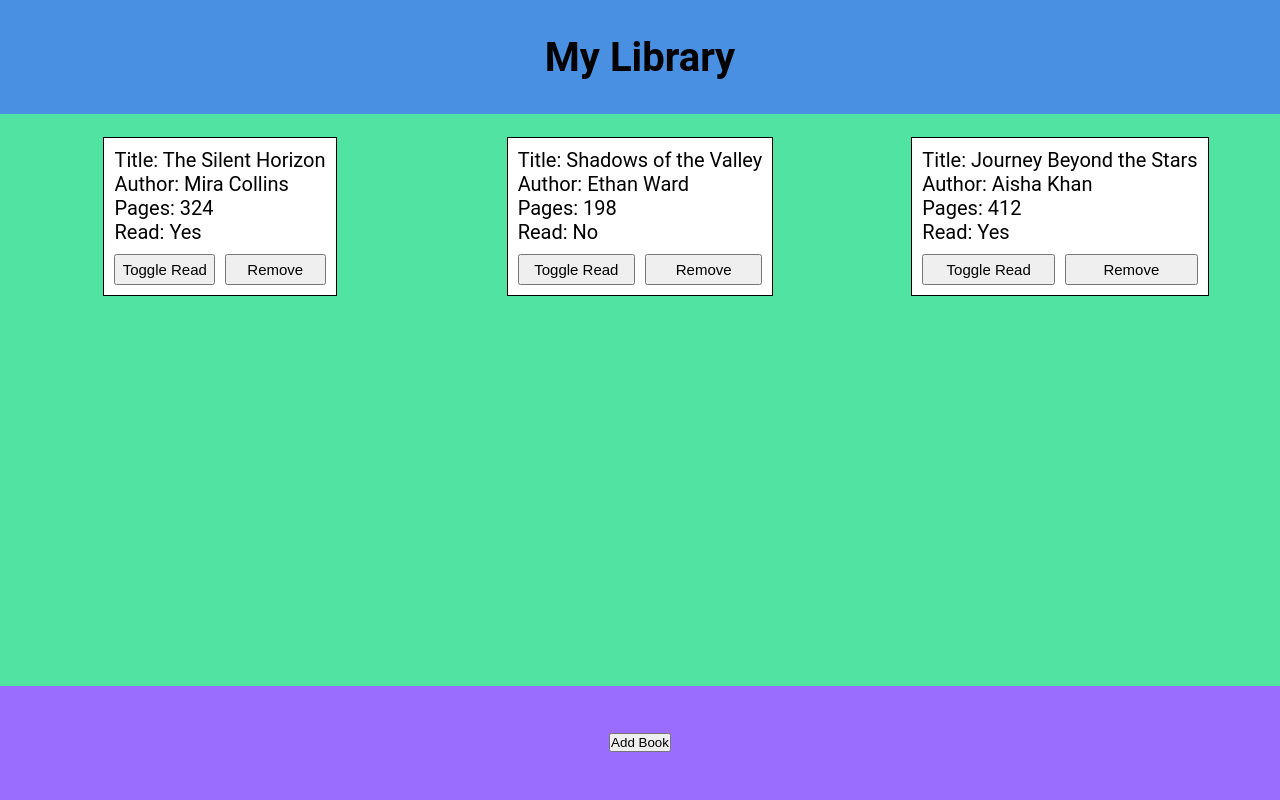
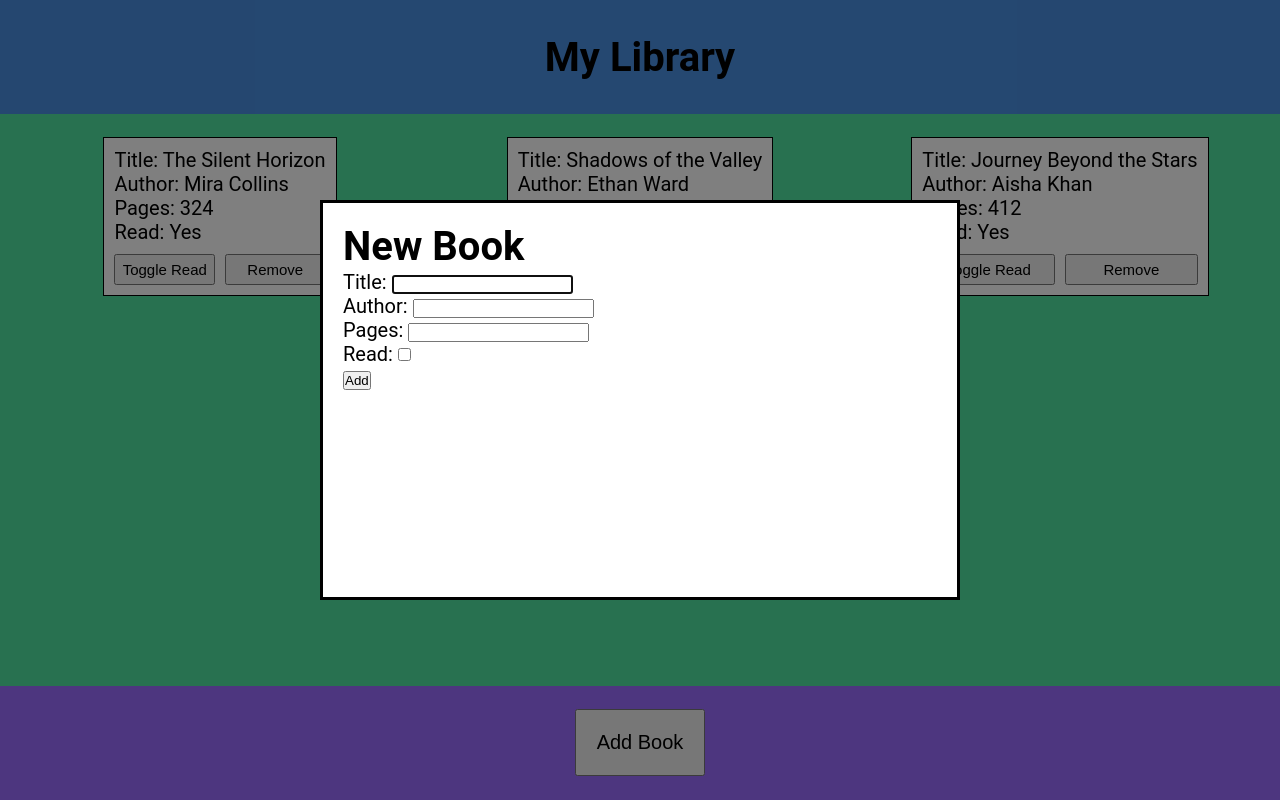
Before and after one commit to ShadowDevKat/odin-library, a plain HTML site: page index.html in a window 1280 px wide. Both pictures are taken after a click on the button "Add Book". Drawn offline with Linux system fonts and the light colour scheme.

Commit message:
Added functionality for "Add Book"

```diff
--- a/index.html
+++ b/index.html
@@ -27,10 +27,35 @@
             </div> -->
         </div>
         <div class="footer">
-            <button class="add-book btn">
+            <button id="add-book-btn">
                 Add Book
             </button>
         </div>
+
+        <dialog id="add-book-form">
+            <form method="dialog">
+                <h1>New Book</h1>
+                <div>
+                    <label for="title">Title: </label>
+                    <input type="text" name="book_title" id="title" required>
+                </div>
+                <div>
+                    <label for="author">Author: </label>
+                    <input type="text" name="book_author" id="author" required>
+                </div>
+                <div>
+                    <label for="pages">Pages: </label>
+                    <input type="number" name="book_pages" id="pages" required>
+                </div>
+                <div>
+                    <label for="read">Read: </label>
+                    <input type="checkbox" name="book_read" id="read">
+                </div>
+                <div>
+                    <button>Add</button>
+                </div>
+            </form>
+        </dialog>
     </div>
 </body>
 
--- a/script.js
+++ b/script.js
@@ -1,3 +1,28 @@
+// DOM Elements
+const bookDisplayContainer = document.getElementById('book-container');
+const addBookBtn = document.getElementById('add-book-btn');
+const addBookDialog = document.getElementById('add-book-form');
+const addBookForm = document.querySelector("dialog form");
+
+// Event Handling
+addBookBtn.addEventListener("click", () => {
+    addBookDialog.showModal();
+});
+
+addBookForm.addEventListener("submit", (e) => {
+    e.preventDefault();
+
+    const title = addBookForm.querySelector("#title").value;
+    const author = addBookForm.querySelector("#author").value;
+    const pages = addBookForm.querySelector("#pages").value;
+    const isRead = addBookForm.querySelector("#read").checked;
+
+    addBookToLibrary(title, author, pages, isRead);
+    createBookDisplay(myLibrary.at(-1));
+
+    addBookDialog.close();
+});
+
 // book array
 const myLibrary = [];
 
@@ -31,7 +56,6 @@ function Book(title, author, pages, isRead) {
 
 function addBookToLibrary(title, author, pages, isRead) {
     const newBook = new Book(title, author, pages, isRead);
-
     myLibrary.push(newBook);
 }
 
@@ -40,8 +64,6 @@ function logBooks() {
         book.info();
     }
 }
-
-const bookDisplayContainer = document.getElementById('book-container');
 
 function createBookDisplay(book) {
     const mainContainer = makeElement("div");
--- a/style.css
+++ b/style.css
@@ -83,3 +83,23 @@ body {
 .footer {
     background-color: var(--accent-color);
 }
+
+.footer>button{
+    font-size: 2rem;
+    padding: 2rem;
+    font-weight: 400;
+}
+
+#add-book-form {
+    position: fixed;
+    height: 50vh;
+    width: 50vw;
+    margin: auto;
+    padding: 2rem;
+
+    font-size: 2rem;
+}
+
+::backdrop {
+    background-color: rgba(0, 0, 0, 0.5);
+}
```
